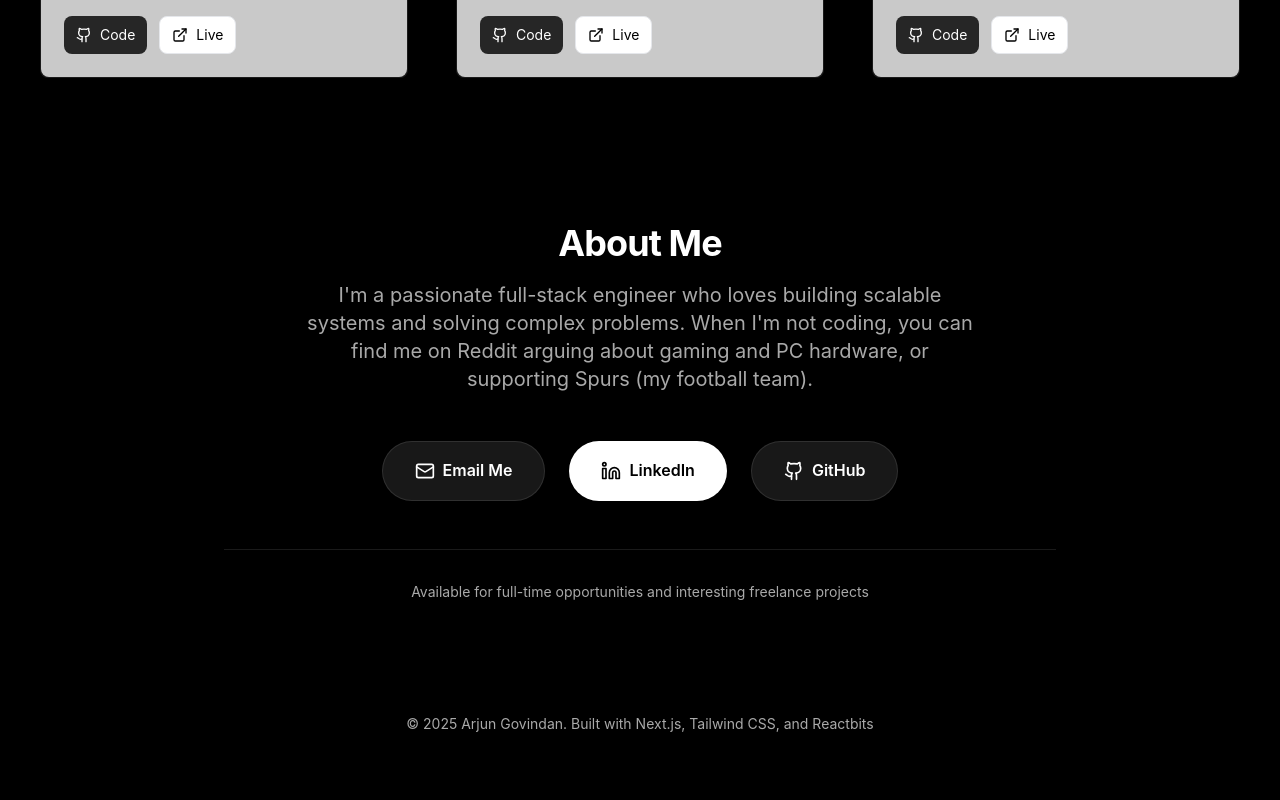
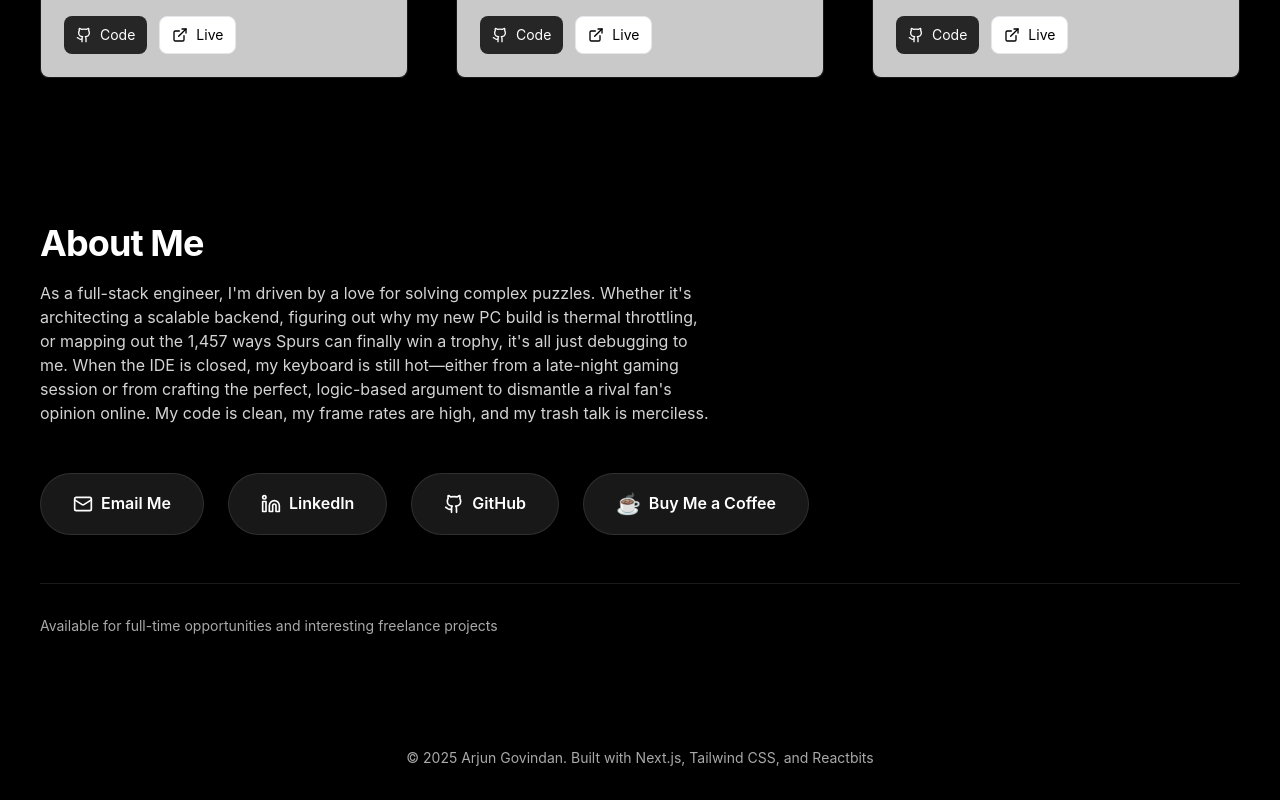
Before and after one commit to arjgov/Portfolio, a Next.js app: page / in a window 1280 px wide. Shown: the part 3729-4529 px from the top of the page. Before the commit the page ends 4495 px from the top, so only its background shows below. Built offline with nearby package versions, Linux system fonts and the light colour scheme; a web font is replaced by a local one.

Commit message:
About me section revamp

```diff
--- a/src/app/page.tsx
+++ b/src/app/page.tsx
@@ -601,20 +601,21 @@ export default function Home() {
 
       {/* About Me Section */}
       <section id="about" className="py-20 bg-black">
-        <div className="max-w-4xl mx-auto px-4 sm:px-6 lg:px-8 text-center">
+        <div className="max-w-7xl mx-auto px-4 md:px-8 lg:px-10">
           <motion.div
+            className="text-left"
             initial={{ opacity: 0, y: 20 }}
             whileInView={{ opacity: 1, y: 0 }}
             transition={{ duration: 0.6 }}
             viewport={{ once: true }}
           >
-            <h2 className="text-4xl font-bold text-white mb-4">About Me</h2>
-            <p className="text-xl text-[#a9a9a9] mb-12 max-w-2xl mx-auto">
-              I'm a passionate full-stack engineer who loves building scalable systems and solving complex problems. When I'm not coding, you can find me on Reddit arguing about gaming and PC hardware, or supporting Spurs (my football team).
+            <h2 className="text-lg md:text-4xl mb-4 text-white max-w-4xl">About Me</h2>
+            <p className="text-neutral-300 text-sm md:text-base max-w-2xl mb-12">
+              As a full-stack engineer, I'm driven by a love for solving complex puzzles. Whether it's architecting a scalable backend, figuring out why my new PC build is thermal throttling, or mapping out the 1,457 ways Spurs can finally win a trophy, it's all just debugging to me. When the IDE is closed, my keyboard is still hot—either from a late-night gaming session or from crafting the perfect, logic-based argument to dismantle a rival fan's opinion online. My code is clean, my frame rates are high, and my trash talk is merciless.
             </p>
 
             <motion.div
-              className="flex flex-wrap justify-center gap-6"
+              className="flex flex-wrap gap-6"
               initial={{ opacity: 0, y: 20 }}
               whileInView={{ opacity: 1, y: 0 }}
               transition={{ delay: 0.2, duration: 0.6 }}
@@ -634,7 +635,7 @@ export default function Home() {
                 href="https://linkedin.com/in/arjungovindan"
                 target="_blank"
                 rel="noopener noreferrer"
-                className="flex items-center space-x-2 px-8 py-4 bg-white text-black font-semibold rounded-full hover:bg-gray-100 transition-colors shadow-lg"
+                className="flex items-center space-x-2 px-8 py-4 bg-[#181818] text-white font-semibold rounded-full hover:bg-white hover:text-black transition-colors shadow-lg border border-[rgba(255,255,255,0.1)]"
                 whileHover={{ scale: 1.05, y: -2 }}
                 whileTap={{ scale: 0.95 }}
               >
@@ -652,6 +653,18 @@ export default function Home() {
               >
                 <Github className="w-5 h-5" />
                 <span>GitHub</span>
+              </motion.a>
+
+              <motion.a
+                href="https://buymeacoffee.com/arjungovindan"
+                target="_blank"
+                rel="noopener noreferrer"
+                className="flex items-center space-x-2 px-8 py-4 bg-[#181818] text-white font-semibold rounded-full hover:bg-white hover:text-black transition-colors shadow-lg border border-[rgba(255,255,255,0.1)]"
+                whileHover={{ scale: 1.05, y: -2 }}
+                whileTap={{ scale: 0.95 }}
+              >
+                <span className="text-xl">☕</span>
+                <span>Buy Me a Coffee</span>
               </motion.a>
             </motion.div>
 
```
